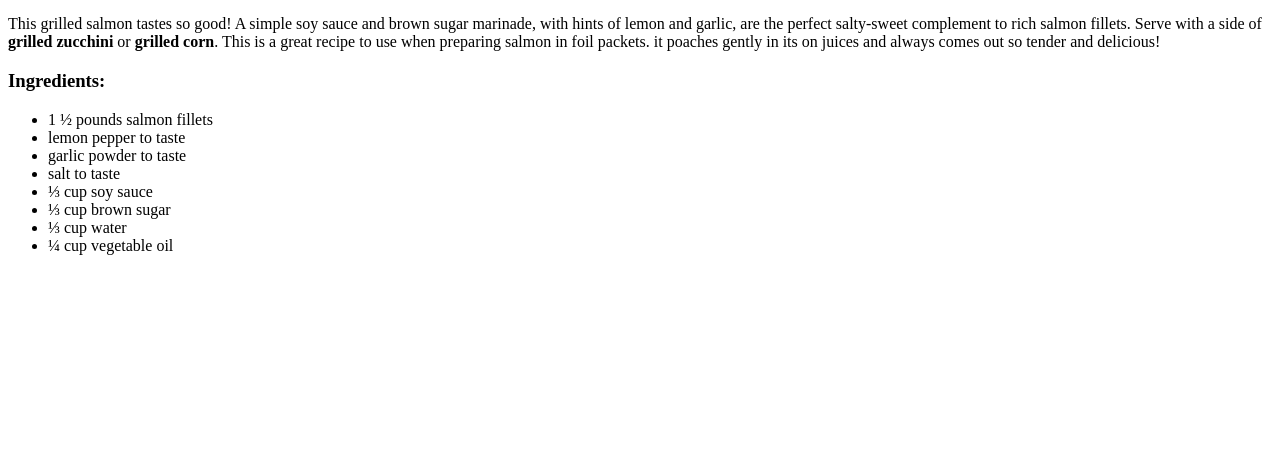
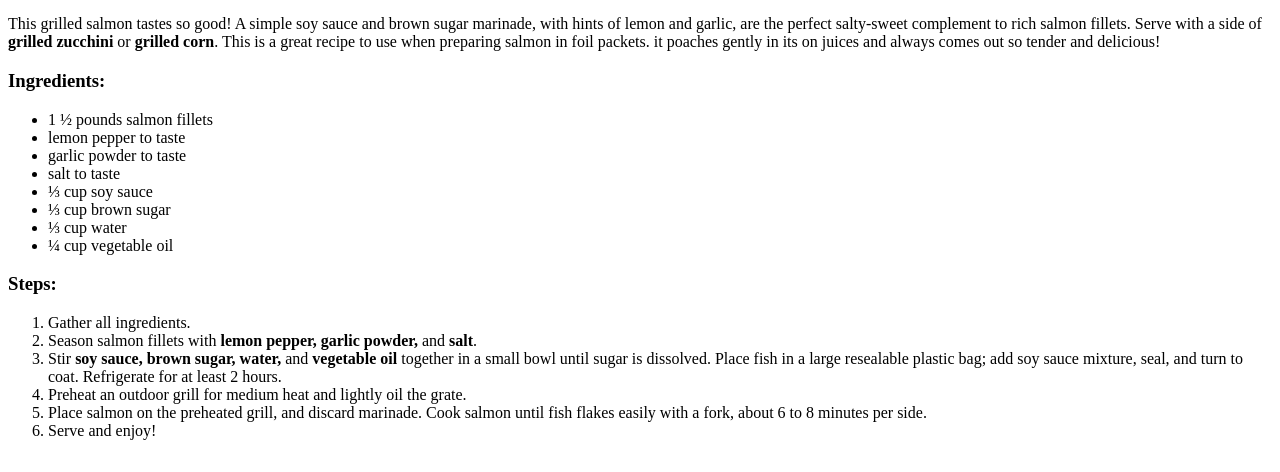
Before and after one commit to suditaha/odin-recipes, a plain HTML site: page recipes/grilled-salmon.html in a window 1280 px wide. Shown: the part 328-800 px from the top of the page. Drawn offline with Linux system fonts and the light colour scheme.

Commit message:
Add Steps for Recipe 2 (Salmon)

```diff
--- a/recipes/grilled-salmon.html
+++ b/recipes/grilled-salmon.html
@@ -27,5 +27,18 @@
                 <li>¼ cup vegetable oil</li>
             </ul>
 
+        <h3>Steps:</h3>
+            <ol>
+                <li>Gather all ingredients.</li>
+                <li>Season salmon fillets with <b>lemon pepper, garlic powder,</b> and <b>salt</b>.</li>
+                <li>Stir <b>soy sauce, brown sugar, water,</b> and <b>vegetable oil</b> together in a small bowl until sugar is dissolved.
+                 Place fish in a large resealable plastic bag; add soy sauce mixture, seal, and turn to coat.
+                 Refrigerate for at least 2 hours.</li>
+                <li>Preheat an outdoor grill for medium heat and lightly oil the grate.</li>
+                <li>Place salmon on the preheated grill, and discard marinade.
+                Cook salmon until fish flakes easily with a fork, about 6 to 8 minutes per side.</li>
+                <li>Serve and enjoy!</li>
+            </ol>
+
     </body>
 </html>
```
